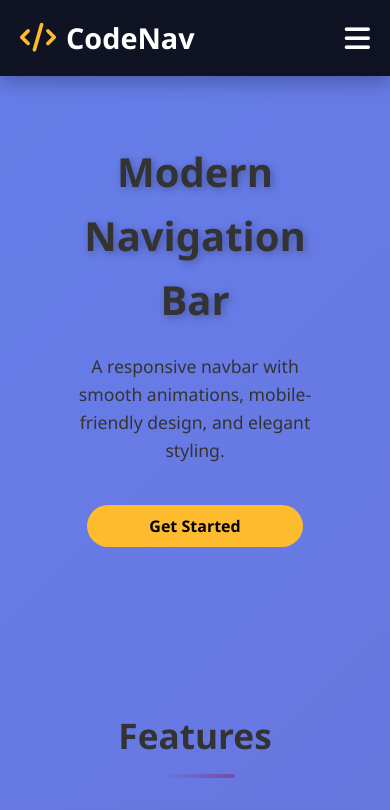
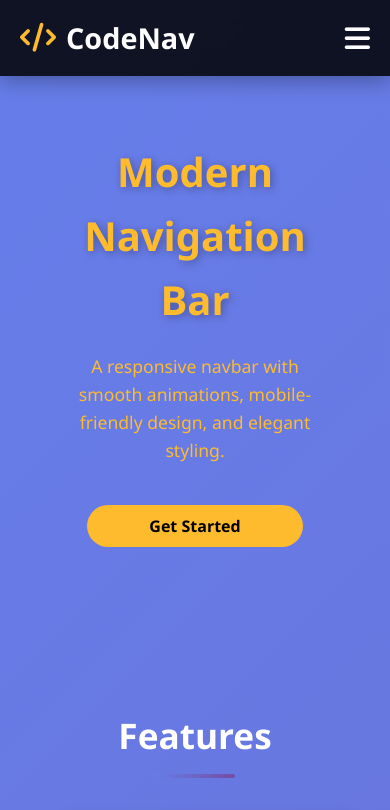
Before and after one commit to mahpara504/newBranch, a plain HTML site: page index.html in a window 390 px wide. Shown: the top 810 px of the page. Drawn offline with Linux system fonts and the light colour scheme.

Commit message:
new heading and p color added into hero section

```diff
--- a/index.html
+++ b/index.html
@@ -166,6 +166,7 @@
         .hero h1 {
             font-size: 3.5rem;
             margin-bottom: 20px;
+            color: #fdbb2d;
             text-shadow: 2px 2px 8px rgba(0, 0, 0, 0.3);
         }
 
@@ -277,6 +278,7 @@
 
             .hero p {
                 font-size: 1.1rem;
+                color: #fdbb2d;
             }
         }
           * {
@@ -335,7 +337,7 @@
             text-align: center;
             font-size: 2.5rem;
             margin-bottom: 50px;
-            color: #333;
+            color: white;
             position: relative;
         }
 
```
